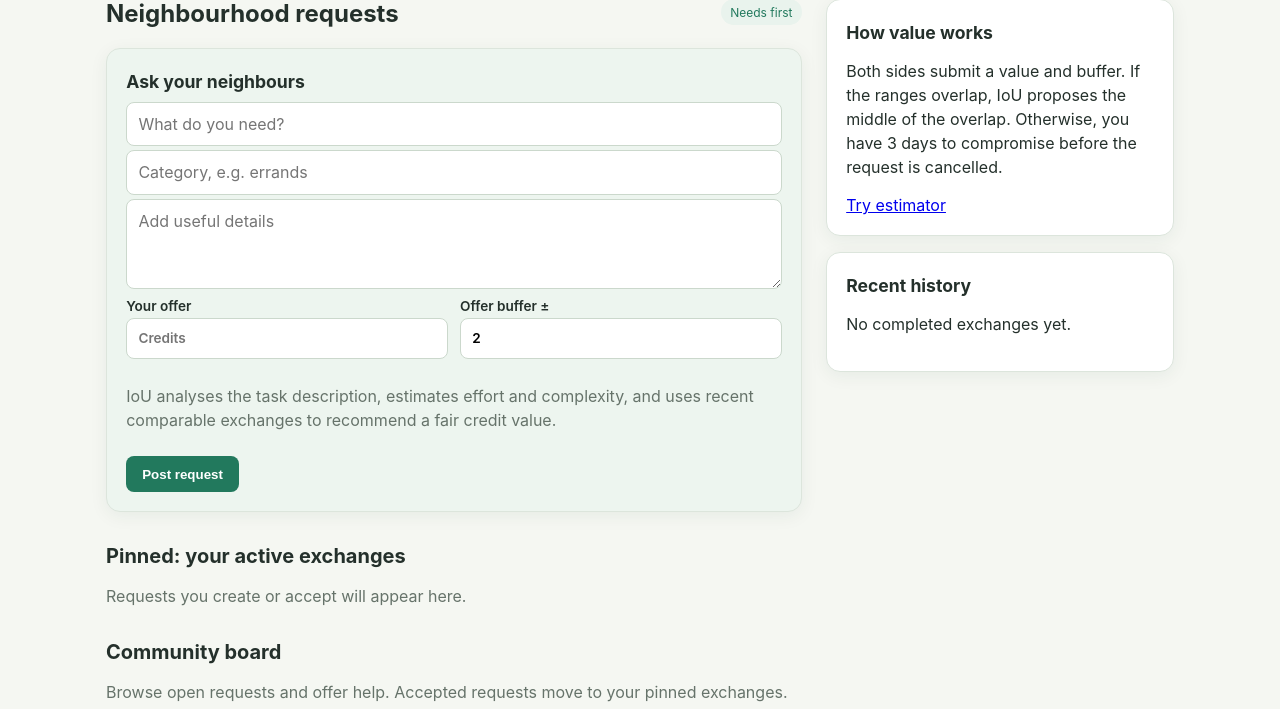
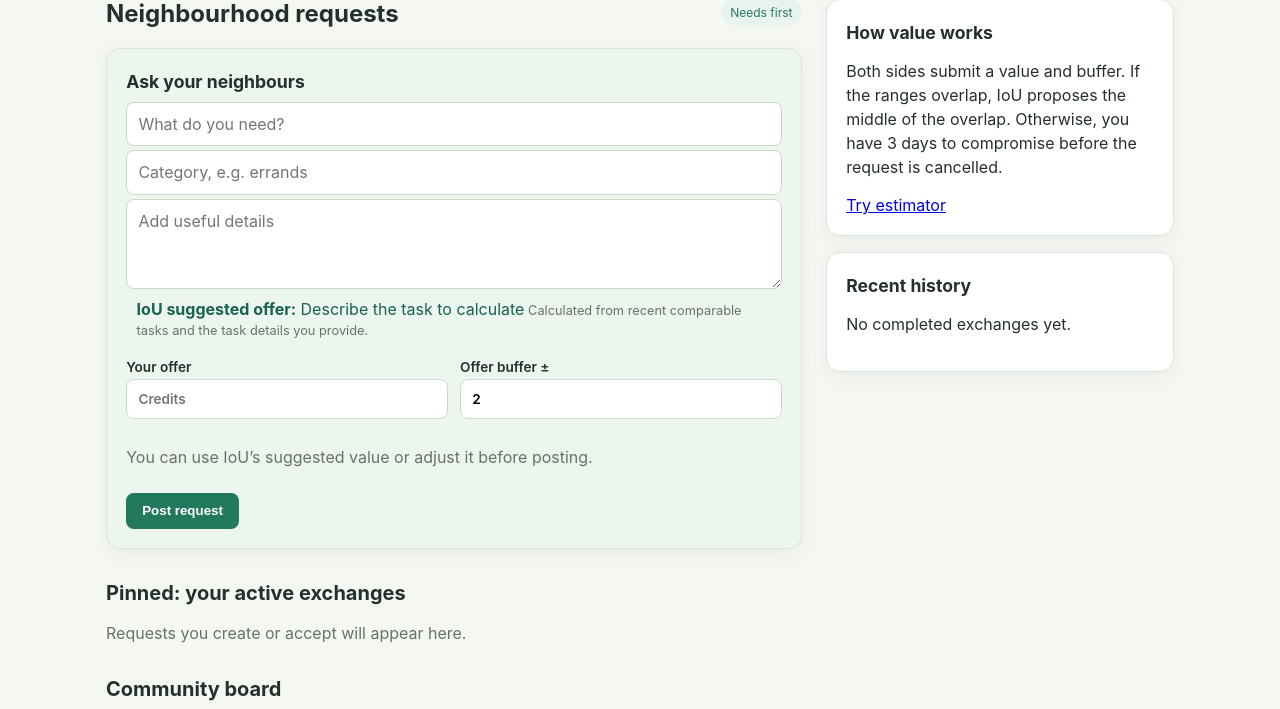
Before and after one commit to xxyleea/ioweu, a FastAPI app: page / in a window 1280 px wide. Shown: the part 94-803 px from the top of the page. Run offline with FastAPI, Linux system fonts and the light colour scheme; the visitor is signed in with stand-in values (Sample User, id 1); data comes from the database, SQL or seed files in the repository; data that the repository does not hold is empty.

Commit message:
Restore backend-generated offer suggestions
Co-authored-by: Copilot <223556219+Copilot@users.noreply.github.com>

```diff
--- a/app.py
+++ b/app.py
@@ -520,10 +520,14 @@ def decide_dispute(request: Request, dispute_id: int, decision: str = Form(...))
 def estimate(
     request: Request,
     category: str,
-    effort_minutes: int = 30,
-    complexity: int = 3,
+    title: str = "",
+    description: str = "",
+    effort_minutes: int | None = None,
+    complexity: int | None = None,
     quality_score: int = 3,
 ):
+    if effort_minutes is None or complexity is None:
+        effort_minutes, complexity = infer_task_attributes(title, description, category)
     with db() as connection:
         result = recommendation(
             connection,
--- a/templates/index.html
+++ b/templates/index.html
@@ -2,7 +2,7 @@
 <html lang="en"><head><meta charset="utf-8"><meta name="viewport" content="width=device-width, initial-scale=1"><title>IoU request board</title><link rel="stylesheet" href="/static/style.css"></head>
 <body><header><div><strong>IoU</strong><span class="tagline">Neighbourhood mutual credit</span></div><div>{{ user.name }} · <b>{{ user.balance }} available</b>{% if user.held_balance %}<span class="held"> · {{ user.held_balance }} held</span>{% endif %}<form class="inline" method="post" action="/logout"><button class="link-button">Sign out</button></form></div></header>
 <main class="layout"><section><div class="section-heading"><h1>Neighbourhood requests</h1><span class="pill">Needs first</span></div>
-<form class="card create" method="post" action="/requests"><h2>Ask your neighbours</h2><input name="title" placeholder="What do you need?" required><input name="category" placeholder="Category, e.g. errands" required><textarea name="description" placeholder="Add useful details" required></textarea><div class="value-form"><label>Your offer<input type="number" name="offered_value" min="1" placeholder="Credits" required></label><label>Offer buffer ±<input type="number" name="offered_buffer" min="0" value="2" required></label></div><p class="muted">IoU analyses the task description, estimates effort and complexity, and uses recent comparable exchanges to recommend a fair credit value.</p><button>Post request</button></form>
+<form class="card create" method="post" action="/requests"><h2>Ask your neighbours</h2><input id="new-title" name="title" placeholder="What do you need?" required><input id="new-category" name="category" placeholder="Category, e.g. errands" required><textarea id="new-description" name="description" placeholder="Add useful details" required></textarea><div class="ai-suggestion"><b>IoU suggested offer:</b> <output id="new-recommendation">Describe the task to calculate</output><span id="new-range"></span><small> Calculated from recent comparable tasks and the task details you provide.</small></div><div class="value-form"><label>Your offer<input id="new-offered-value" type="number" name="offered_value" min="1" placeholder="Credits" required></label><label>Offer buffer ±<input type="number" name="offered_buffer" min="0" value="2" required></label></div><p class="muted">You can use IoU’s suggested value or adjust it before posting.</p><button>Post request</button></form>
 
 <h2 class="section-title">Pinned: your active exchanges</h2>
 {% for item in my_requests + joined_requests %}{% include "request_card.html" %}{% else %}<p class="empty">Requests you create or accept will appear here.</p>{% endfor %}
@@ -12,4 +12,31 @@
 {% for item in community_requests %}{% include "request_card.html" %}{% else %}<p class="empty">There are no open requests from other residents right now.</p>{% endfor %}
 </section>
 <aside><div class="card"><h2>How value works</h2><p>Both sides submit a value and buffer. If the ranges overlap, IoU proposes the middle of the overlap. Otherwise, you have 3 days to compromise before the request is cancelled.</p><a href="/estimate/errands">Try estimator</a></div><div class="card"><h2>Recent history</h2>{% for item in history %}<p><b>{{ item.value }} credits</b> · {{ item.title }}<br><small>provider: {{ item.provider_name }}</small></p>{% else %}<p>No completed exchanges yet.</p>{% endfor %}</div>
-{% if user.is_moderator %}<div class="card"><h2>Moderator queue</h2>{% for dispute in disputes %}<div class="moderator-item"><b>{{ dispute.title }}</b><p>{{ dispute.description }}</p><small>{{ dispute.recommendation }}</small><form method="post" action="/disputes/{{ dispute.id }}/decide"><select name="decision"><option value="uphold">Uphold dispute</option><option value="deny">Deny dispute</option></select><button>Record decision</button></form></div>{% else %}<p>No disputes.</p>{% endfor %}</div>{% endif %}</aside></main></body></html>
+{% if user.is_moderator %}<div class="card"><h2>Moderator queue</h2>{% for dispute in disputes %}<div class="moderator-item"><b>{{ dispute.title }}</b><p>{{ dispute.description }}</p><small>{{ dispute.recommendation }}</small><form method="post" action="/disputes/{{ dispute.id }}/decide"><select name="decision"><option value="uphold">Uphold dispute</option><option value="deny">Deny dispute</option></select><button>Record decision</button></form></div>{% else %}<p>No disputes.</p>{% endfor %}</div>{% endif %}</aside></main><script>
+const title = document.querySelector("#new-title");
+const category = document.querySelector("#new-category");
+const description = document.querySelector("#new-description");
+const recommendation = document.querySelector("#new-recommendation");
+const range = document.querySelector("#new-range");
+const offer = document.querySelector("#new-offered-value");
+let recommendationTimer;
+async function updateRecommendation() {
+  if (!category.value.trim() || !description.value.trim()) {
+    recommendation.textContent = "Describe the task to calculate";
+    range.textContent = "";
+    return;
+  }
+  const query = new URLSearchParams({title: title.value, description: description.value});
+  const response = await fetch("/estimate/" + encodeURIComponent(category.value.trim()) + "?" + query);
+  if (!response.ok) return;
+  const data = await response.json();
+  recommendation.textContent = data.recommended + " credits";
+  range.textContent = " (" + data.range[0] + "–" + data.range[1] + " suggested range)";
+  offer.value = data.recommended;
+}
+function scheduleRecommendation() {
+  clearTimeout(recommendationTimer);
+  recommendationTimer = setTimeout(updateRecommendation, 250);
+}
+[title, category, description].forEach(field => field.addEventListener("input", scheduleRecommendation));
+</script></body></html>
```
